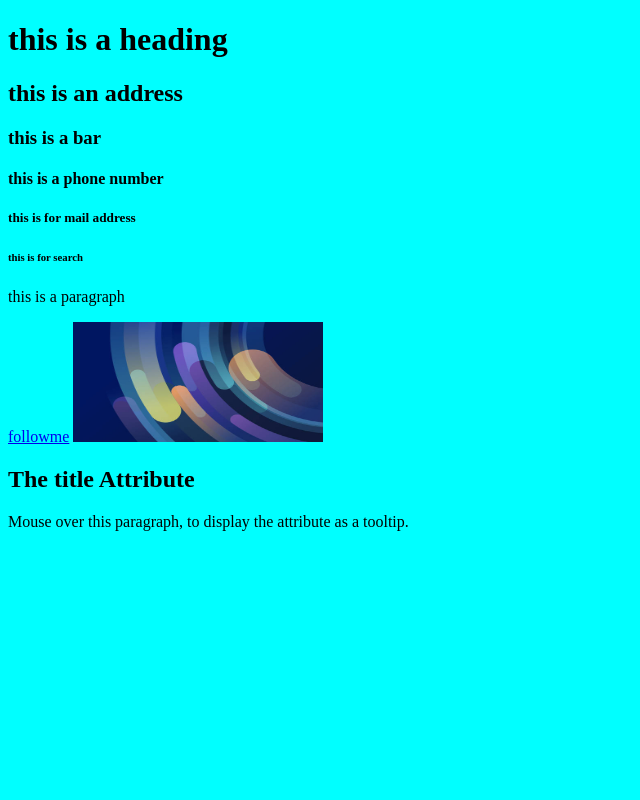
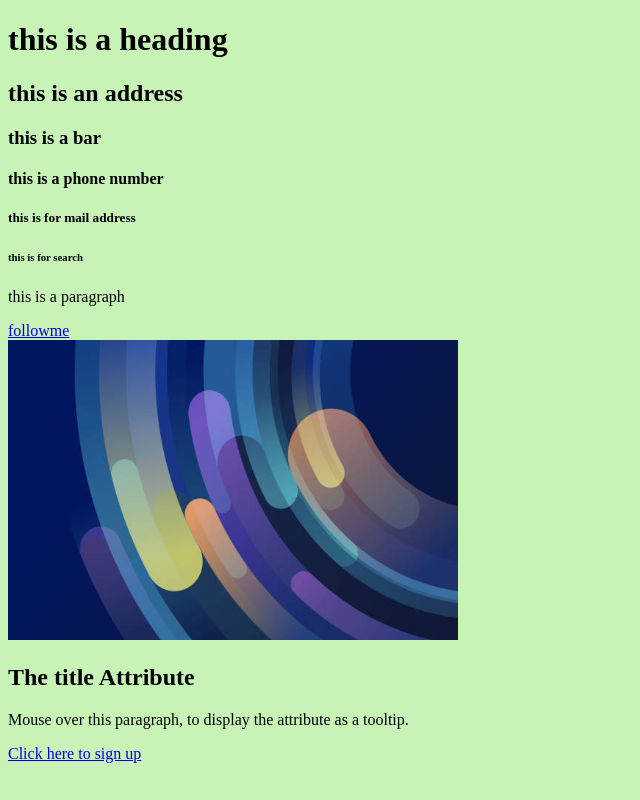
Before and after one commit to jumboetieno/she, a plain HTML site: page index.html in a window 1280 px wide. Shown: the whole page, without its empty margins (0-640 px from the left). Drawn offline with Linux system fonts and the light colour scheme.

Commit message:
Add files via upload

```diff
--- a/index.html
+++ b/index.html
@@ -15,13 +15,15 @@
         <p>
             this is a paragraph
         </p>
-        <a href="https://facebook.com/jumboetienofriday">followme</a>
-        <img src="istockphoto-1397946371-612x612.jpg" alt="companylogo" width="250" height="120">
+        <a href="https://facebook.com/jumboetienofriday">followme</a><br>
+        <img src="istockphoto-1397946371-612x612.jpg" alt="companylogo" width="450" height="300">
 
-        <body style="background-color: aqua;">
+        <body style="background-color: rgb(200, 243, 183);">
 
             <h2 title="i'm a header">The title Attribute</h2>
 <p title="I'm a tooltip">Mouse over this paragraph, to display the attribute as a tooltip.</p>
 
+<a href="index2.html">Click here to sign up</a>
+
     </body>
 </html>
```
